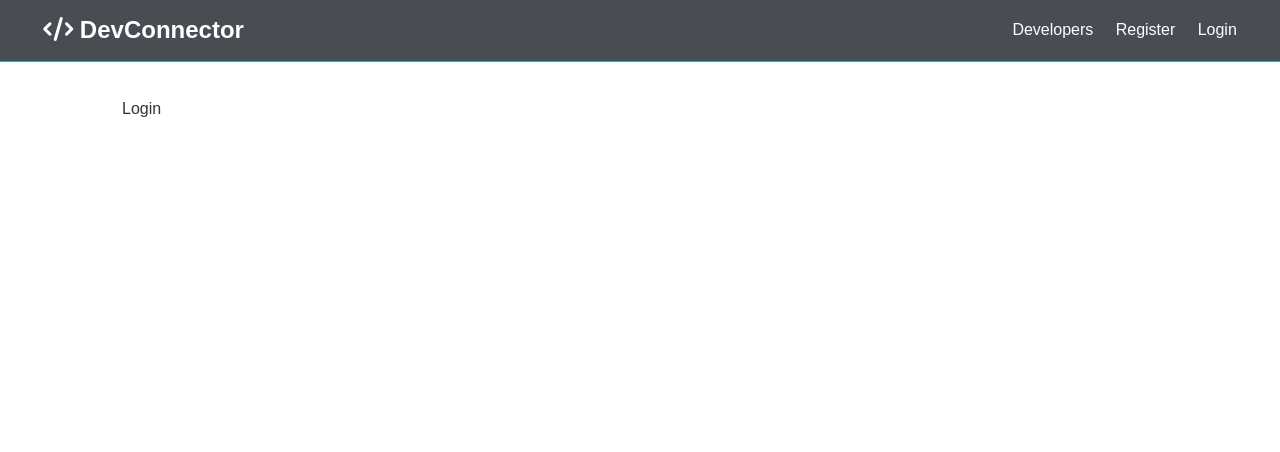
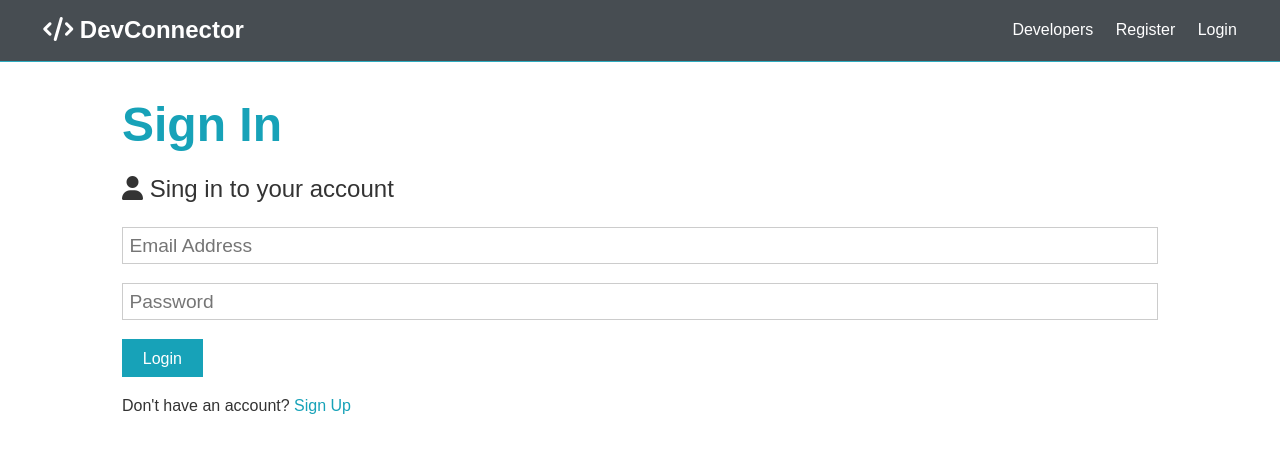
Before and after one commit to hardi-dev/dev-connector-hardi, a React (Create React App) app in the folder client/: page /login in a window 1280 px wide. Shown: the top 452 px of the page. Built offline with nearby package versions, Linux system fonts and the light colour scheme.

Commit message:
:fire: Add Login Form

```diff
--- a/client/src/components/auth/Login.js
+++ b/client/src/components/auth/Login.js
@@ -1,7 +1,55 @@
-import React from 'react';
+import React, { Fragment, useState } from 'react';
+import { Link } from 'react-router-dom';
 
 const Login = () => {
-  return <div>Login</div>;
+  const [formData, setFormData] = useState({
+    email: '',
+    password: '',
+  });
+
+  const { email, password } = formData;
+
+  const onChange = (e) =>
+    setFormData({ ...formData, [e.target.name]: e.target.value });
+
+  const onSubmit = async (e) => {
+    e.preventDefault();
+    console.log('success');
+  };
+
+  return (
+    <Fragment>
+      <h1 className='large text-primary'>Sign In</h1>
+      <p className='lead'>
+        <i className='fas fa-user'></i> Sing in to your account
+      </p>
+      <form className='form' onSubmit={(e) => onSubmit(e)}>
+        <div className='form-group'>
+          <input
+            type='email'
+            placeholder='Email Address'
+            value={email}
+            onChange={(e) => onChange(e)}
+            name='email'
+          />
+        </div>
+        <div className='form-group'>
+          <input
+            type='password'
+            placeholder='Password'
+            name='password'
+            minLength='6'
+            value={password}
+            onChange={(e) => onChange(e)}
+          />
+        </div>
+        <input type='submit' className='btn btn-primary' value='Login' />
+      </form>
+      <p className='my-1'>
+        Don't have an account? <Link to='/register'>Sign Up</Link>
+      </p>
+    </Fragment>
+  );
 };
 
 export default Login;
--- a/client/src/components/auth/Register.js
+++ b/client/src/components/auth/Register.js
@@ -1,4 +1,5 @@
 import React, { Fragment, useState } from 'react';
+import { Link } from 'react-router-dom';
 
 const Register = () => {
   const [formData, setFormData] = useState({
@@ -13,13 +14,13 @@
   const onChange = (e) =>
     setFormData({ ...formData, [e.target.name]: e.target.value });
 
-  const onSubmit = (e) => {
+  const onSubmit = async (e) => {
     e.preventDefault();
 
     if (password !== password2) {
       console.log('password do not match');
     } else {
-      console.log(formData);
+      console.log('success');
     }
   };
 
@@ -76,7 +77,7 @@
         <input type='submit' className='btn btn-primary' value='Register' />
       </form>
       <p className='my-1'>
-        Already have an account? <a href='login.html'>Sign In</a>
+        Already have an account? <Link to='/login'>Sign In</Link>
       </p>
     </Fragment>
   );
```
